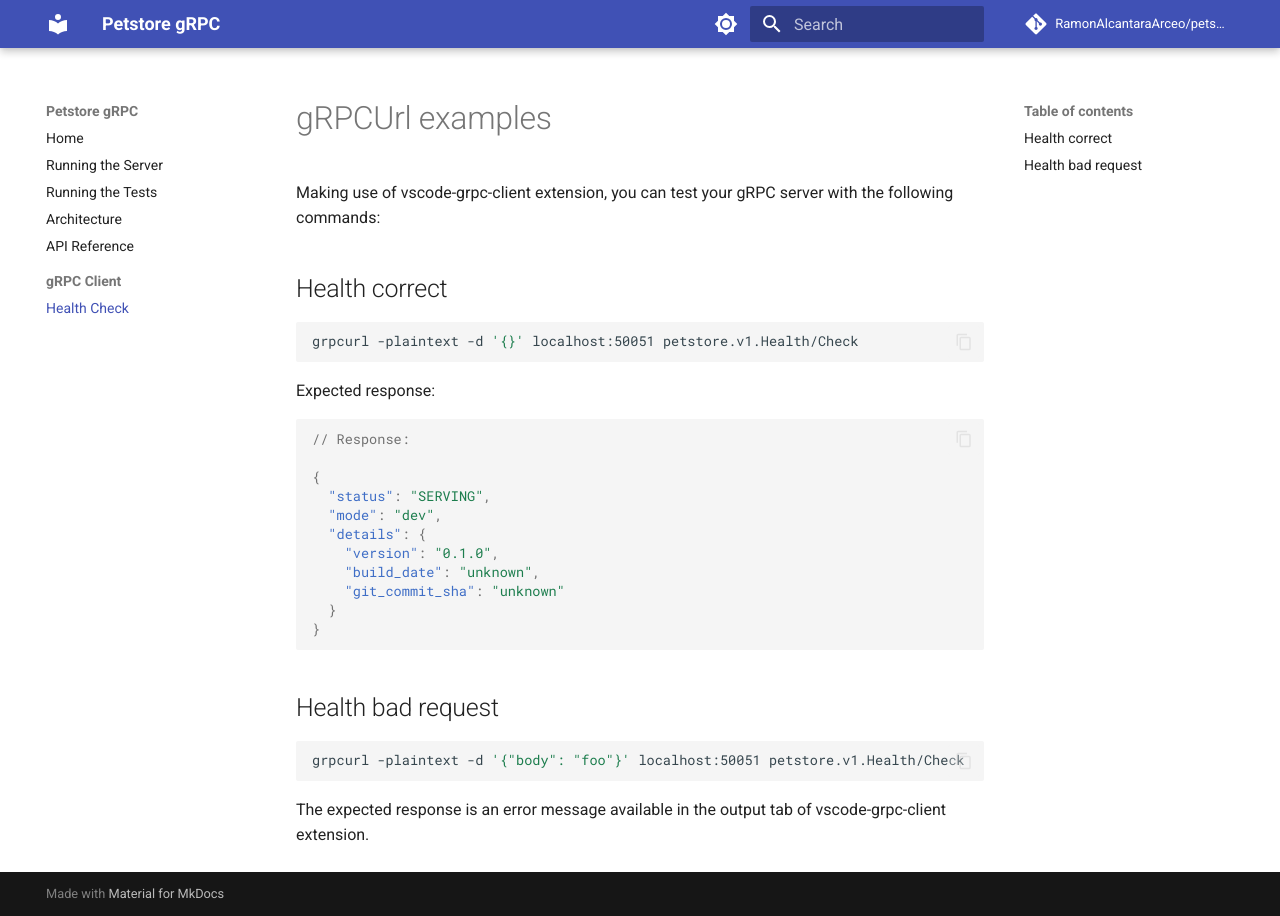
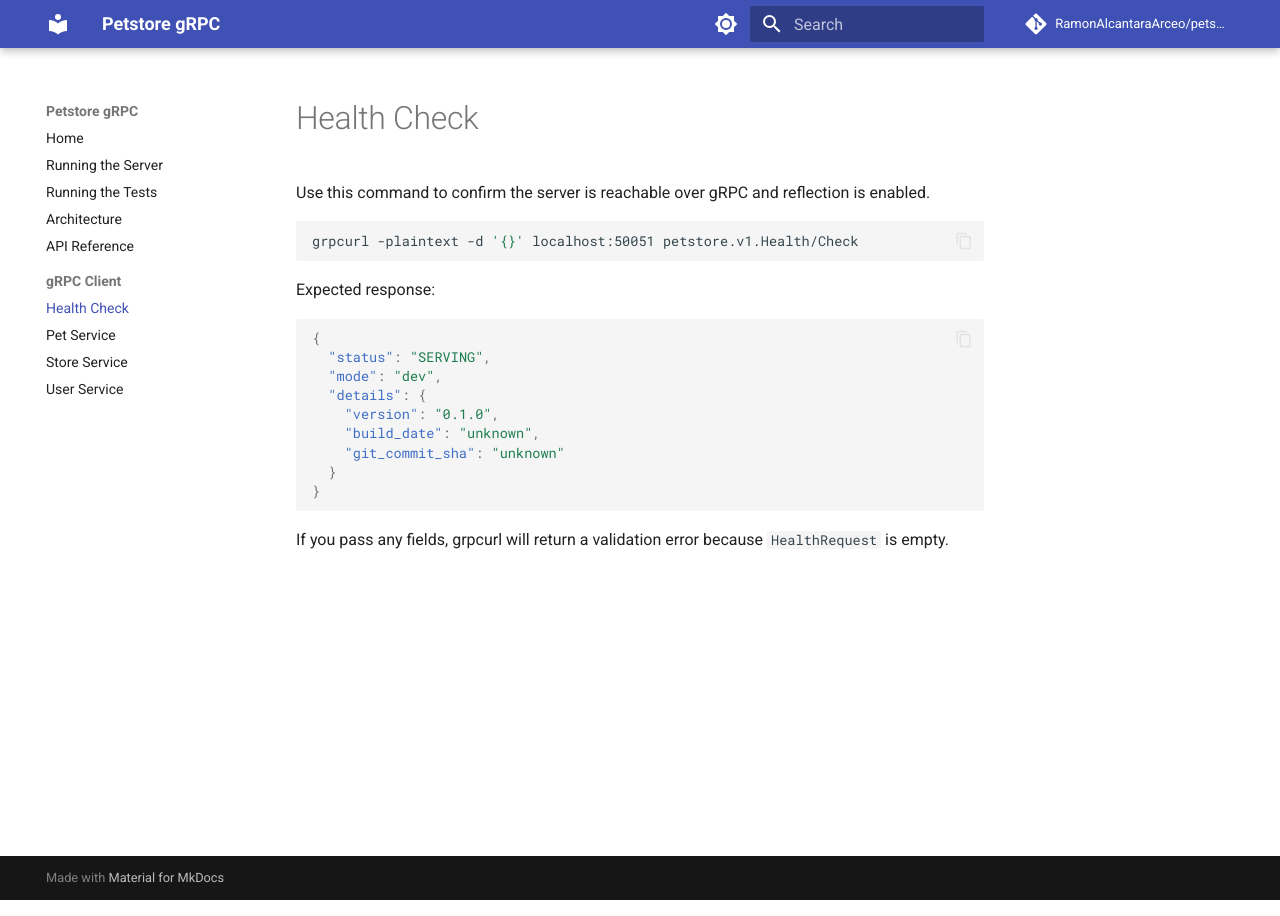
Before and after one commit to RamonAlcantaraArceo/petstore-grpc, an MkDocs documentation site: the page built from docs/gRPC_client/health.md, in a window 1280 px wide. Built offline with MkDocs 1.6.1 and Material for MkDocs 9.7.7, drawn with Linux system fonts in a browser that asks for light colours; comment, search, counter and statistics services are not loaded.

Commit message:
Add gRPC client docs and debug profiles

````diff
--- a/docs/gRPC_client/health.md
+++ b/docs/gRPC_client/health.md
@@ -1,19 +1,14 @@
-# gRPCUrl examples
+# Health Check
 
-Making use of vscode-grpc-client extension, you can test your gRPC server with the following
-commands:
+Use this command to confirm the server is reachable over gRPC and reflection is enabled.
 
-## Health correct
-
-```shell
+```bash
 grpcurl -plaintext -d '{}' localhost:50051 petstore.v1.Health/Check
 ```
 
 Expected response:
 
 ```json
-// Response:
-
 {
   "status": "SERVING",
   "mode": "dev",
@@ -25,11 +20,4 @@ Expected response:
 }
 ```
 
-## Health bad request
-
-```shell
-grpcurl -plaintext -d '{"body": "foo"}' localhost:50051 petstore.v1.Health/Check
-```
-
-The expected response is an error message available in the output tab of vscode-grpc-client
-extension.
+If you pass any fields, grpcurl will return a validation error because `HealthRequest` is empty.
--- a/mkdocs.yml
+++ b/mkdocs.yml
@@ -53,3 +53,6 @@ nav:
   - API Reference: grpc/grpc.md
   - gRPC Client:
     - Health Check: gRPC_client/health.md
+    - Pet Service: gRPC_client/pets.md
+    - Store Service: gRPC_client/store.md
+    - User Service: gRPC_client/user.md
````
Also changed, not shown: docs/gRPC_client/pets.md (added, +60 -0 lines), docs/gRPC_client/store.md (added, +29 -0 lines), docs/gRPC_client/user.md (added, +43 -0 lines), 3 other files.
